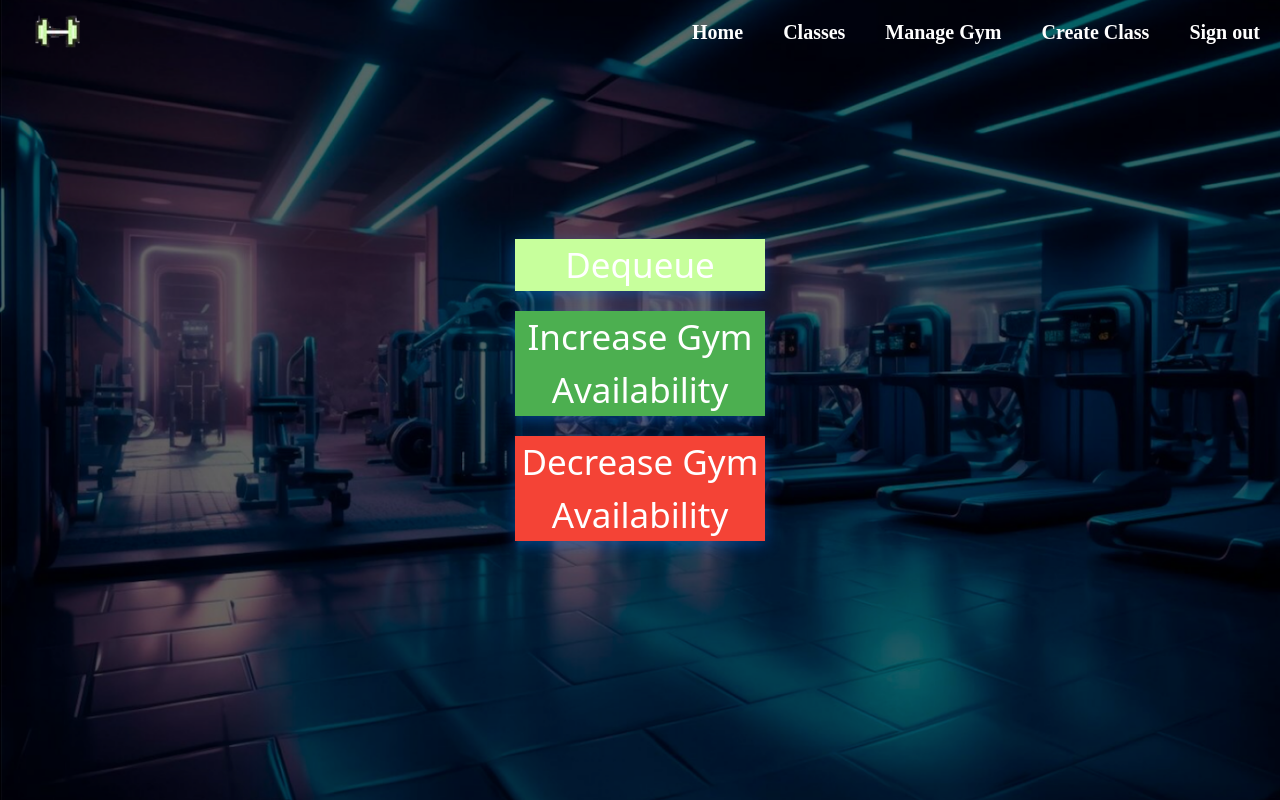
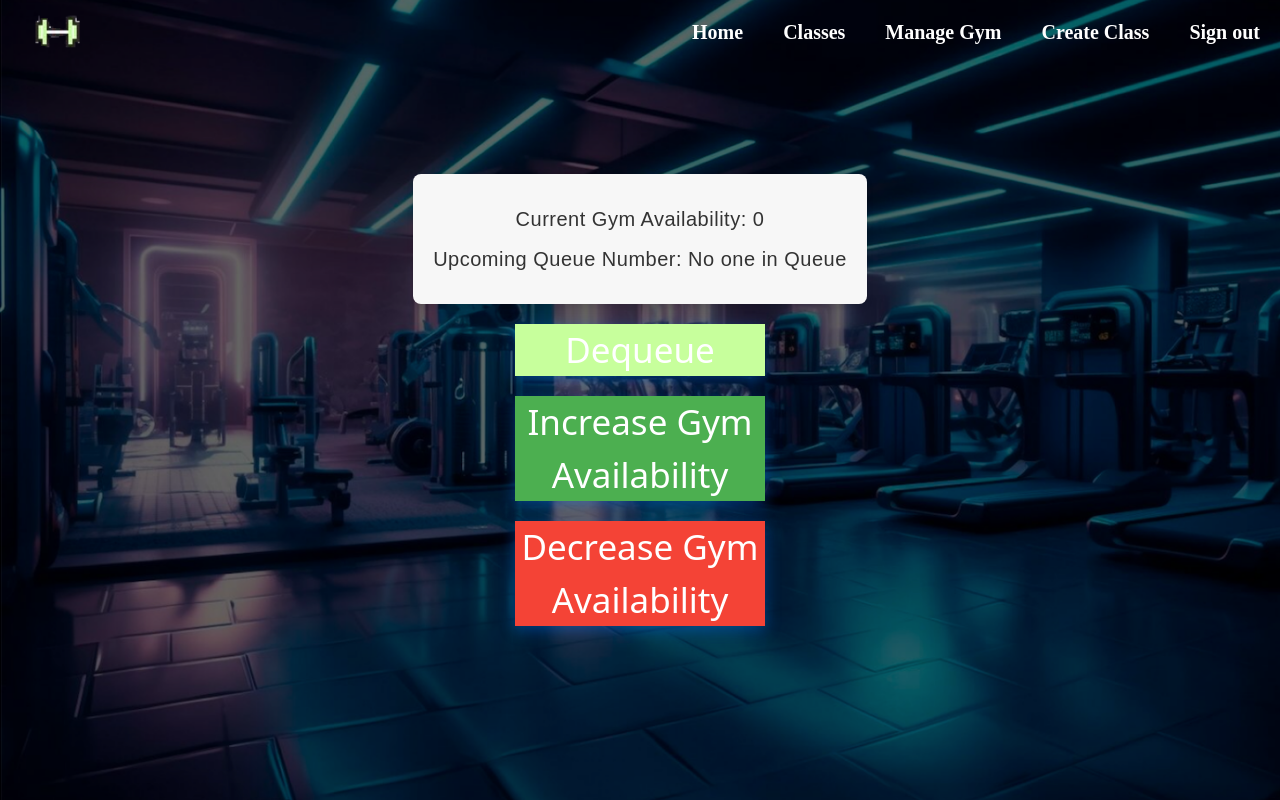
Before and after one commit to vynious/gym-daddy-app, a Vue app: page /gymManagement in a window 1280 px wide. Built offline with nearby package versions, Linux system fonts and the light colour scheme; no server answers; sample sign-in values are in the browser's storage; a web font is replaced by a local one.

Commit message:
update gym mgt

```diff
--- a/src/views/GymManagement.vue
+++ b/src/views/GymManagement.vue
@@ -128,10 +128,37 @@
     flex-direction: column;
     /* Align buttons vertically */
 }
+.queue-info {
+    text-align: center;
+    margin: 20px 0;
+    background-color: #f7f7f7;
+    border-radius: 8px;
+    padding: 20px;
+    box-shadow: 0 4px 6px rgba(0, 0, 0, 0.1);
+    font-family: 'Poppins', sans-serif;
+}
+
+.queue-info p {
+    font-size: 20px;
+    color: #333;
+    margin: 10px 0;
+    letter-spacing: 0.5px;
+}
+
+.queue-info p span {
+    display: block;
+    font-size: 24px;
+    color: #2c3e50;
+    font-weight: 600;
+}
 </style>
 <template>
     <div class="background">
         <div class="cardPos">
+            <div class="queue-info">
+                <p>Current Gym Availability: {{ gymAvailability }}</p>
+                <p>Upcoming Queue Number: {{ upcomingQueueNumber }}</p>
+            </div>
             <button @click="dequeue" class="entergymbtn">Dequeue</button>
             <button @click="increaseAvailability" class="entergymbtn increase">Increase Gym Availability</button>
             <button @click="decreaseAvailability" class="entergymbtn decrease">Decrease Gym Availability</button>
@@ -143,38 +170,82 @@
 import axios from 'axios';
 
 export default {
+    data() {
+        return {
+            gymAvailability: 0,
+            upcomingQueueNumber: "No one in Queue",
+        };
+    },
+    created() {
+        this.fetchGymAvailability();
+        this.fetchUpcomingQueueNumber();
+    },
     methods: {
+        fetchGymAvailability() {
+            const authToken = JSON.parse(localStorage.getItem("token"));
+            axios.get('http://127.0.0.1:8000/api/gym/avail', { headers: { Authorisation: `Bearer ${authToken}` } })
+                .then(response => {
+                    this.gymAvailability = response.data.count;
+                })
+                .catch(error => {
+                    console.error("Error fetching gym availability: ", error);
+                });
+        },
+        fetchUpcomingQueueNumber() {
+            const authToken = JSON.parse(localStorage.getItem("token"));
+            axios.get('http://127.0.0.1:8000/api/queue/upcoming', { headers: { Authorisation: `Bearer ${authToken}` } })
+                .then(response => {
+                    this.upcomingQueueNumber = response.data.data.queue_number;
+                })
+                .catch(error => {
+                    console.error("Error fetching upcoming queue number: ", error);
+                });
+        },
         dequeue() {
-            axios.post('/api/dequeue')
+            const authToken = JSON.parse(localStorage.getItem("token"));
+            axios.get('http://127.0.0.1:8000/api/queue/next', { headers: { Authorisation: `Bearer ${authToken}` } })
                 .then(response => {
                     console.log(response);
-                    // Handle response
+                    alert("Removed first person from the queue.");
+                    this.fetchGymAvailability();
+                    this.fetchUpcomingQueueNumber();
+
                 })
                 .catch(error => {
                     console.error(error);
-                    // Handle error
+                    alert(error.response.data.message);
+                    console.log(error.response.data)
+
+                    if (error.response.data == "failed to get next ticket") {
+                        this.upcomingQueueNumber = "No one in Queue"
+
+                    }
                 });
         },
         increaseAvailability() {
-            axios.post('/api/increase-availability')
+            const authToken = JSON.parse(localStorage.getItem("token"));
+            axios.post('http://127.0.0.1:8000/api/gym/update-avail', { update_type: "increment", quantity: 1 }, { headers: { Authorisation: `Bearer ${authToken}` } })
                 .then(response => {
                     console.log(response);
-                    // Handle response
+                    alert("Successfully updated gym availability.");
+                    this.fetchGymAvailability();
                 })
                 .catch(error => {
                     console.error(error);
-                    // Handle error
+                    alert(error.response.data.error);
                 });
         },
         decreaseAvailability() {
-            axios.post('/api/decrease-availability')
+            const authToken = JSON.parse(localStorage.getItem("token"));
+            axios.post('http://127.0.0.1:8000/api/gym/update-avail', { update_type: "decrement", quantity: 1 }, { headers: { Authorisation: `Bearer ${authToken}` } })
                 .then(response => {
                     console.log(response);
-                    // Handle response
+                    alert("Successfully updated gym availability.");
+                    this.fetchGymAvailability();
                 })
                 .catch(error => {
                     console.error(error);
-                    // Handle error
+                    alert(error.response.data.error);
                 });
         }
     }
--- a/src/views/JoinQueue.vue
+++ b/src/views/JoinQueue.vue
@@ -184,7 +184,7 @@ export default {
     },
     async fetchCurrentQueue() {
       const baseURL = 'http://127.0.0.1:8000';
-      const authToken = sessionStorage.getItem('AuthToken');
+      const authToken = JSON.parse(localStorage.getItem("token"));
 
       try {
         const upcomingQueueResponse = await axios.get(`${baseURL}/api/queue/upcoming`, {
--- a/src/views/QueuePage.vue
+++ b/src/views/QueuePage.vue
@@ -91,7 +91,7 @@ export default {
   methods: {
     joinQueue() {
       const baseURL = "http://127.0.0.1:8000/api/queue/join";
-      const authToken = sessionStorage.getItem("AuthToken");
+      const authToken = JSON.parse(localStorage.getItem("token"));
       const userId = localStorage.getItem("user_id");
 
       if (!userId) {
```
